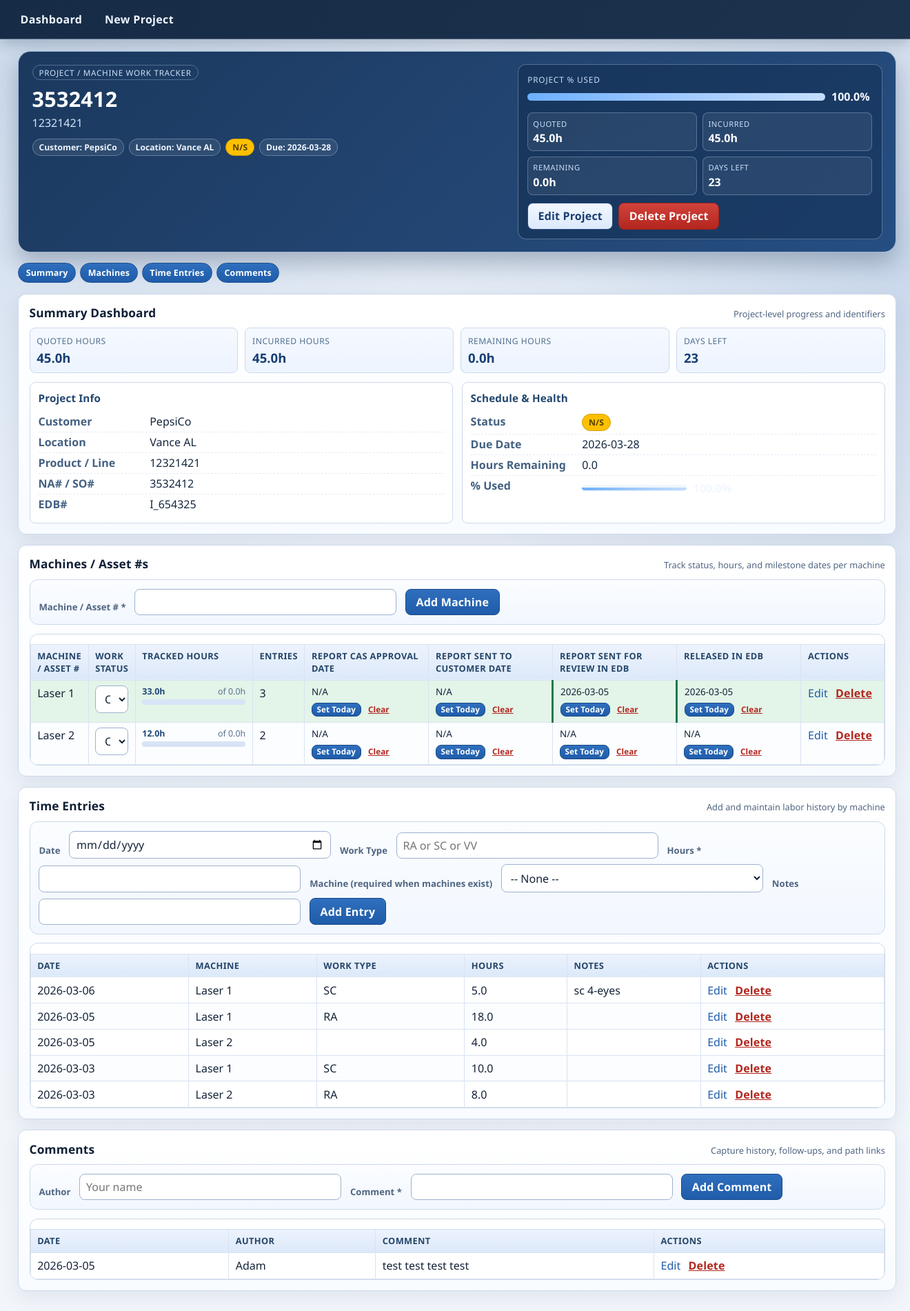
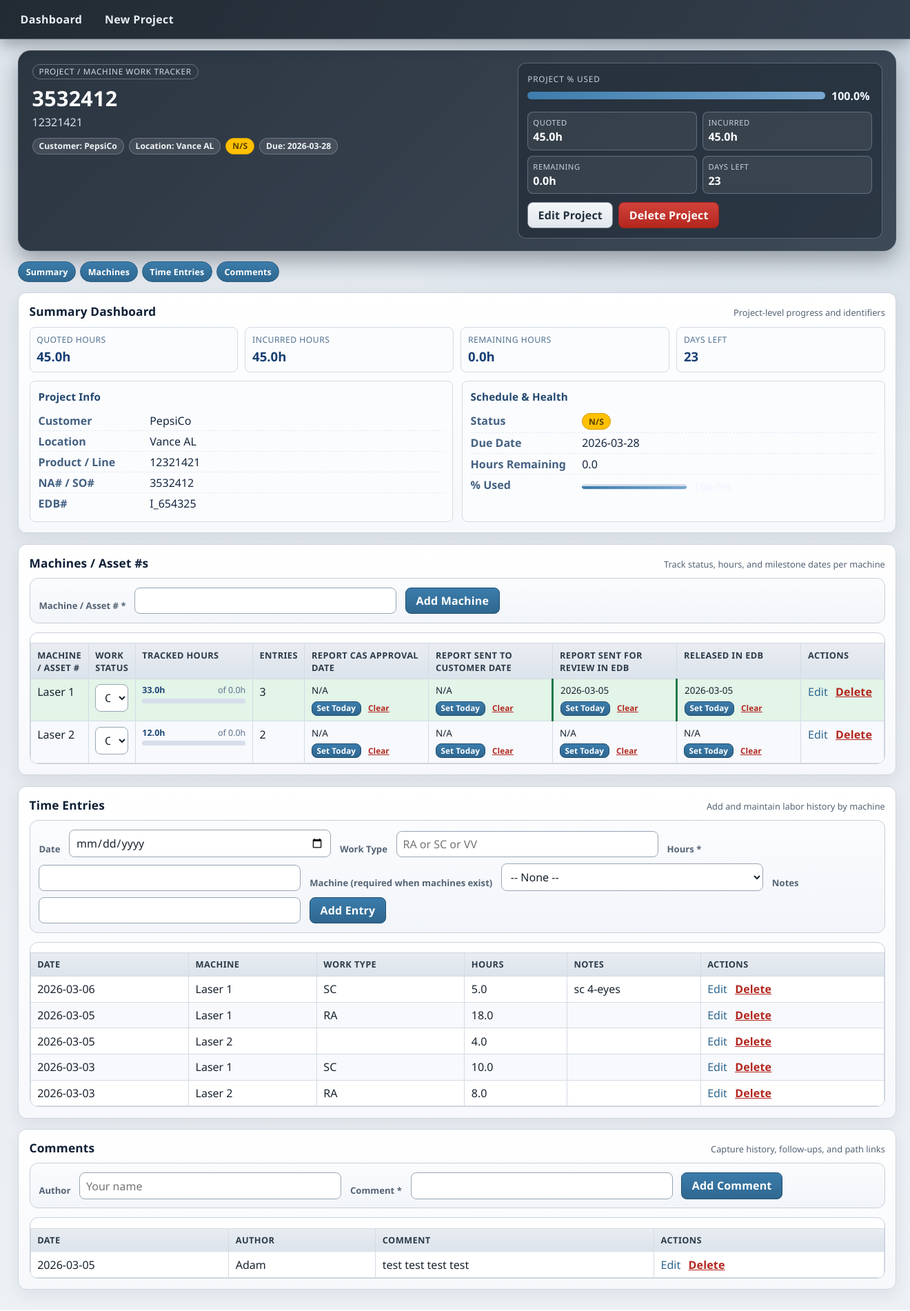
Before and after one commit to AdashAZ/Project-Tracker, a Flask app: page /projects/2 in a window 1320 px wide. Shown: the whole page at 69% size. Run offline with Flask 3, Linux system fonts and the light colour scheme.

Commit message:
Updated styles.css for a slightly fresher look.

```diff
--- a/static/css/styles.css
+++ b/static/css/styles.css
@@ -867,3 +867,173 @@ tr:nth-child(even) td {
     grid-template-columns: 1fr;
   }
 }
+
+/* Clean asphalt theme overrides */
+:root {
+  --bg-0: #edf1f5;
+  --bg-1: #dfe5ec;
+  --surface: #ffffff;
+  --surface-alt: #f7f9fc;
+  --line: #c8d0d9;
+  --line-strong: #98a6b4;
+  --text: #18232f;
+  --text-dim: #556475;
+  --nav-bg: #28323d;
+  --brand: #2f678f;
+  --brand-strong: #204866;
+  --success: #1f7a4d;
+}
+
+body {
+  color: var(--text);
+  background:
+    radial-gradient(circle at 90% -10%, rgba(47, 103, 143, 0.12), transparent 35%),
+    linear-gradient(180deg, var(--bg-1), var(--bg-0));
+}
+
+.navbar {
+  background: linear-gradient(120deg, #222a33, #323e4b);
+  border-bottom: 1px solid rgba(164, 176, 190, 0.45);
+  box-shadow: 0 8px 22px rgba(23, 29, 37, 0.35);
+}
+
+.navbar a {
+  color: #e9eef4;
+}
+
+.navbar a:hover {
+  background-color: rgba(143, 164, 184, 0.22);
+}
+
+a {
+  color: var(--brand);
+}
+
+.container {
+  margin-top: 1rem;
+}
+
+.form-inline {
+  border: 1px solid var(--line);
+  background: linear-gradient(180deg, #fbfcfe, #f2f5f9);
+}
+
+input[type="text"],
+input[type="date"],
+input[type="number"],
+select,
+textarea {
+  border-color: var(--line-strong);
+  background-color: #ffffff;
+}
+
+button {
+  border-color: #1e4f74;
+  background: linear-gradient(180deg, #3b7cab, #2f678f);
+}
+
+.btn-secondary {
+  border-color: #7e8b99;
+  background: linear-gradient(180deg, #f4f6f9, #e2e7ed);
+  color: #23313f;
+}
+
+.table-wrap {
+  border-color: var(--line);
+  background-color: var(--surface);
+}
+
+table th {
+  background: linear-gradient(180deg, #e9edf2, #dce3eb);
+  color: #2d3b49;
+}
+
+table th,
+table td {
+  border-color: #d3dbe4;
+}
+
+tr:nth-child(even) td {
+  background-color: #f7f9fc;
+}
+
+.detail-card {
+  border-color: #cfd6df;
+  background: linear-gradient(180deg, #ffffff, #f6f8fb);
+  box-shadow: 0 8px 22px rgba(31, 39, 48, 0.08);
+}
+
+.project-hero {
+  border: 1px solid #3f4e5e;
+  background:
+    linear-gradient(135deg, rgba(40, 50, 61, 0.98), rgba(54, 67, 81, 0.96)),
+    repeating-linear-gradient(45deg, rgba(255, 255, 255, 0.03) 0 12px, rgba(255, 255, 255, 0.015) 12px 24px);
+  box-shadow: 0 14px 30px rgba(20, 27, 34, 0.35);
+}
+
+.hero-kicker {
+  border-color: rgba(170, 184, 199, 0.45);
+  color: #d1dbe6;
+}
+
+.hero-subtitle {
+  color: #d8e1eb;
+}
+
+.meta-badge {
+  border-color: rgba(182, 196, 211, 0.35);
+  background-color: rgba(255, 255, 255, 0.1);
+  color: #f0f4f8;
+}
+
+.hero-health {
+  border-color: rgba(173, 188, 203, 0.38);
+  background: rgba(24, 34, 45, 0.45);
+}
+
+.hero-health-label,
+.hero-health-item span {
+  color: #c5d1de;
+}
+
+.usage-progress-track,
+.machine-hours-track,
+.dash-progress-track {
+  background-color: #d6deea;
+}
+
+.usage-progress-fill,
+.machine-hours-fill {
+  background: linear-gradient(90deg, #3d7cac, #78a7cf);
+}
+
+.summary-panel,
+.kpi-card {
+  border-color: #d3dbe4;
+  background: #fbfcfe;
+}
+
+.section-toggle-btn {
+  background: #eceff3;
+  color: #2f3e4d;
+  border-color: #c4ced9;
+}
+
+.section-toggle-btn.is-active {
+  background: linear-gradient(180deg, #3b7cab, #2f678f);
+  border-color: #285a7d;
+}
+
+.dashboard-search-preview {
+  border-color: #ccd5df;
+}
+
+.flash-success {
+  background-color: #e4f4ec;
+  border-color: #93c9aa;
+}
+
+.flash-error {
+  background-color: #fdecec;
+  border-color: #e9a8a8;
+}
```
Also changed, not shown: instance/app.db.
